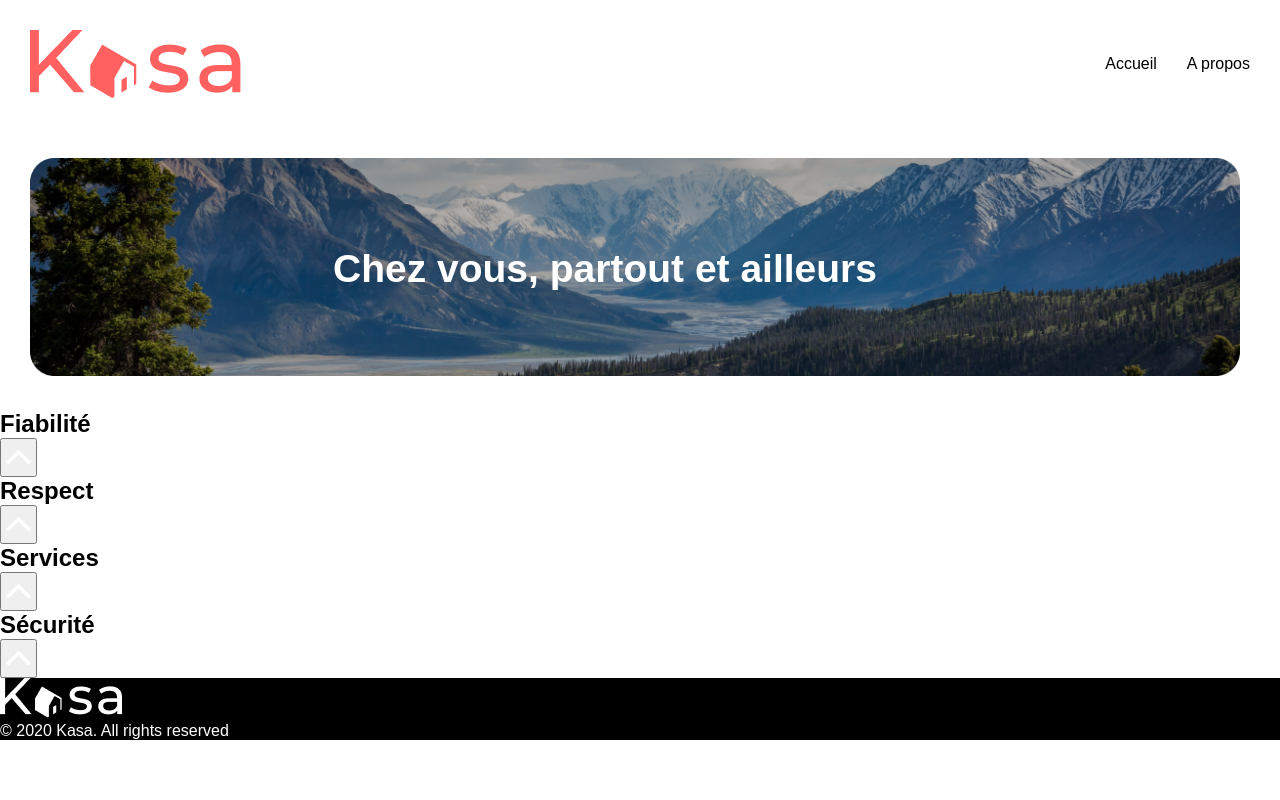
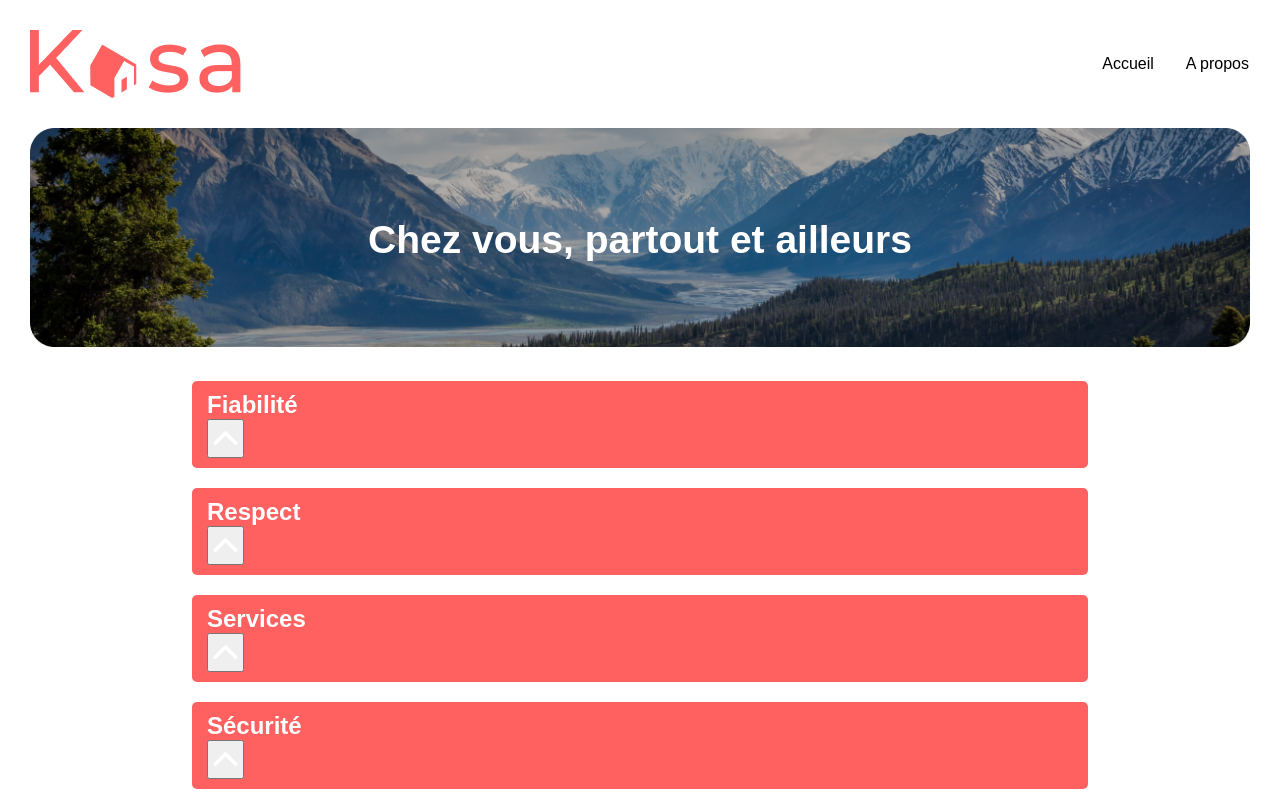
Before and after one commit to Elkes-dev/Projet-Kasa, a React (Vite) app: page /about in a window 1280 px wide. Shown: the top 800 px of the page. Built offline with nearby package versions, Linux system fonts and the light colour scheme.

Commit message:
Ajout CSS page header,about et error

```diff
--- a/src/styles/abstracts/_variables.scss
+++ b/src/styles/abstracts/_variables.scss
@@ -1,4 +1,8 @@
 $body-color : #000000;
 $white-text : #FFFFFF;
+$background-gallery : #F6F6F6;
+$error-color:#FF6060;
+
+$size-error:36px;
 
 $body-police : 'Montserrat',sans-serif ;
--- a/src/styles/base/_base.scss
+++ b/src/styles/base/_base.scss
@@ -1,3 +1,5 @@
+
+
 *{
     margin: 0;
     padding: 0;
@@ -6,5 +8,5 @@
 
 body{
     font-family: $body-police;
-    max-width: 1440px
+    max-width: 1440px;
 }
--- a/src/styles/components/_Banner.scss
+++ b/src/styles/components/_Banner.scss
@@ -1,10 +1,11 @@
+
 
 .banner{
     position: relative;
-    max-width: 1210px;
+    max-width: 1440px;
+    margin: 30px;
 
         &-img{
-        margin: 30px;
         border-radius: 16px;
         width: 100%;
     }
--- a/src/styles/components/_Cards.scss
+++ b/src/styles/components/_Cards.scss
@@ -0,0 +1,45 @@
+
+
+.card{
+    border-radius: 10px;
+    height: 350px;
+    padding-top: 30px;
+    position: relative;
+    margin: 0;
+    &-img{
+        width: 100%;
+        height: 100%;
+        object-fit: cover;
+        border-radius: 10px;
+        display: block;
+    }
+    &-text{
+        font-size: 16px;
+        color: $white-text;
+        position:absolute;
+        bottom: 50px;
+        left: 10px;
+        right: 20px;
+        height: 20px;
+    }
+}
+
+
+
+
+.card-img{
+    width: 100%;
+    height: 100%;
+    object-fit: cover;
+    border-radius: 10px;
+    display: block;
+}
+.card-text{
+    font-size: 16px;
+    color: $white-text;
+    position:absolute;
+    bottom: 50px;
+    left: 10px;
+    right: 20px;
+    height: 20px;
+}
--- a/src/styles/components/_Footer.scss
+++ b/src/styles/components/_Footer.scss
@@ -1,7 +1,15 @@
+
+
 .footer{
     background-color: $body-color;
+    margin-top: 100px;
+    height: 150px;
+    display: flex;
+    flex-direction: column;
+    align-items: center;
+    justify-content: center;
+    row-gap: 30px;
+    p{
+        color : $white-text;
+    }
 }
-
-.footer p{
-    color : $white-text;
-}
--- /dev/null
+++ b/src/styles/components/_Gallery.scss
@@ -0,0 +1,12 @@
+
+
+.gallery{
+    max-width: 1440px;
+    margin: 30px;
+    display: grid;
+    justify-content: center;
+    column-gap:50px;
+    grid-template-columns: repeat(3,25%);
+    background-color: $background-gallery;
+    border-radius: 16px;
+}
--- a/src/styles/components/_Header.scss
+++ b/src/styles/components/_Header.scss
@@ -1,20 +1,4 @@
-/*.nav-header ul{
-    list-style: none;
-    display: flex;
-    column-gap: 30px;
-}
-.nav-header ul li a{
-    color: $body-color;
-    text-decoration: none;
-}
 
-.header{
-    display: flex;
-    flex-direction: row;
-    justify-content: space-between;
-    align-items: center;
-    margin: 30px;
-}*/
 
 .header{
     display: flex;
@@ -32,6 +16,11 @@
         & a{
         color: $body-color;
         text-decoration: none;
+        border: 1px solid transparent;
+
+        &.active {
+            border-bottom: 1px solid $body-color;
+        }
     }
     }
 
--- /dev/null
+++ b/src/styles/components/_collapse.scss
@@ -0,0 +1,26 @@
+
+
+
+.collapse{
+    background-color: #FF6060;
+    color: $white-text;
+    border-radius: 5px;
+    margin: auto;
+    padding: 10px 20px 10px 15px;
+    position: relative;
+    margin-bottom: 20px;
+    width: 70%;
+
+    &-text{
+        margin: 5px auto;
+        background-color: $background-gallery;
+        width: 70%;
+
+    }
+   }
+   .fa-chevron-down, .fa-chevron-up{
+    position: absolute;
+    top: 50%;
+    right: 20px;
+    transform: translateY(-50%);
+   }
--- a/src/styles/main.scss
+++ b/src/styles/main.scss
@@ -1,5 +1,5 @@
 //abstracts
-@import  './abstracts/_mixins.scss';
+@import  './abstracts/mixins.scss';
 @import  './abstracts/variables.scss';
 
 // base
@@ -13,6 +13,8 @@
 @import './components/Cards';
 @import './components/Footer';
 @import './components/Banner';
+@import './components/Gallery';
+@import './components/collapse';
 
 //layout
 
@@ -22,6 +24,7 @@
 
 @import './pages/Home';
 @import './pages/About';
+@import './pages/Error';
 
 //themes
 
--- a/src/styles/pages/_About.scss
+++ b/src/styles/pages/_About.scss
@@ -0,0 +1,15 @@
+
+
+   .collapse{background-color: #FF6060;
+    color: $white-text;
+    border-radius: 5px;
+    margin: auto;
+    padding: 10px 20px 10px 15px;
+    position: relative;
+    margin-bottom: 20px;
+   }
+   .arrow-img{
+    position: absolute;
+    top: 20px;
+    right: 20px;
+   }
--- /dev/null
+++ b/src/styles/pages/_Error.scss
@@ -0,0 +1,20 @@
+.error-header{
+    display: flex;
+    flex-direction: column;
+    align-items: center;
+    img{
+        margin: 0 auto;
+    }
+    p{
+        color: $error-color;
+        font-size: $size-error;
+        margin-top: 6rem;
+    }
+}
+
+.error-redirection a{
+    display: block;
+    text-align: center;
+    margin: 50px;
+    color: $body-color;
+}
```
